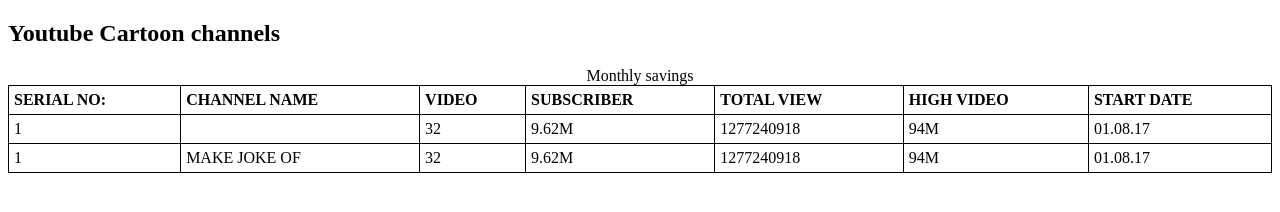
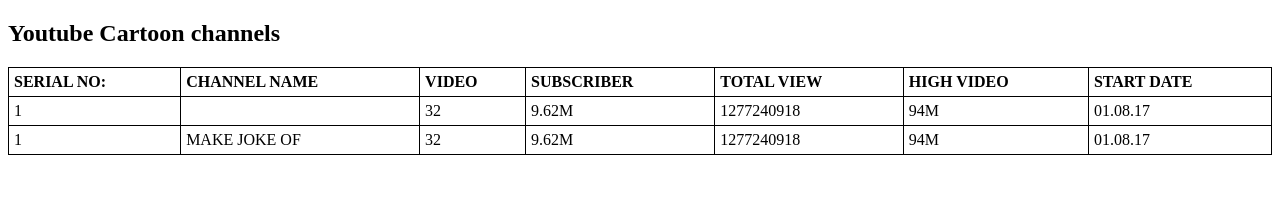
Before and after one commit to mkhnp/mkyt, a plain HTML site: page index.html in a window 1280 px wide. Drawn offline with Linux system fonts and the light colour scheme.

Commit message:
Update index.html

```diff
--- a/index.html
+++ b/index.html
@@ -15,7 +15,6 @@ th, td {
 <body>
 <h2>Youtube Cartoon channels</h2>
 <table style="width:100%">
-  <caption>Monthly savings</caption>
   <tr>
     <th>SERIAL NO:</th>
     <th>CHANNEL NAME</th>
```
